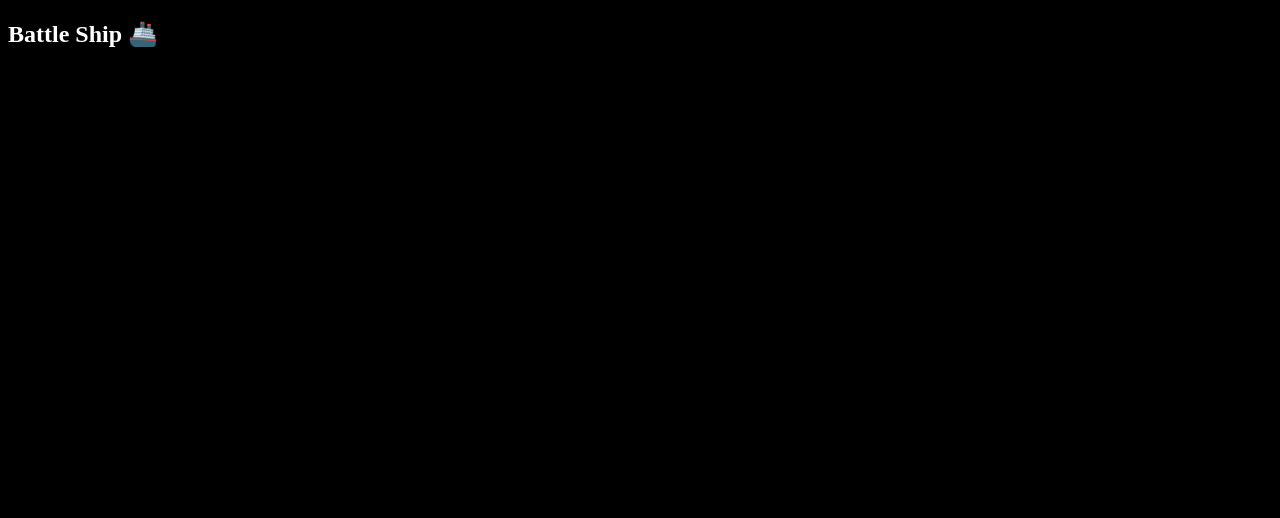
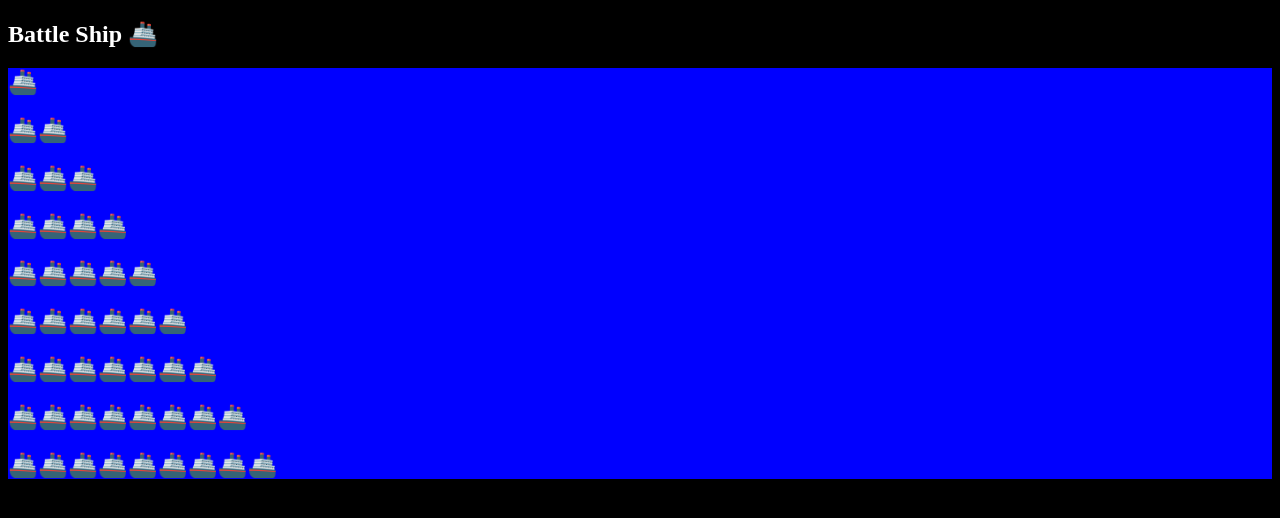
Before and after one commit to MarcoAntonioQuixote/Battleship, a plain HTML site: page index.html in a window 1280 px wide. Drawn offline with Linux system fonts and the light colour scheme.

Commit message:
Added water styles to all 3 files with DOM manipulation

```diff
--- a/index.html
+++ b/index.html
@@ -9,6 +9,10 @@
 <body>
     <h2>Battle Ship 🚢</h2>
 
+    <div id="sea">
+
+    </div>
+
     <script src="index.js"></script>
 </body>
 </html>
--- a/index.js
+++ b/index.js
@@ -2,8 +2,11 @@ let boat = '🚢';
 
 for (let x = 0; x < 10; x++) {
     let string = '';
+    let h2 = document.createElement('h2');
     for (let y = 0; y < x; y++) {
         string += boat;
     }
-    console.log(string)
+    h2.innerText = string;
+    let sea = document.getElementById('sea')
+    sea.append(h2)
 }
--- a/styles.css
+++ b/styles.css
@@ -2,3 +2,7 @@ body {
     background-color: black;
     color: white;
 }
+
+#sea {
+    background-color: blue;
+}
```
